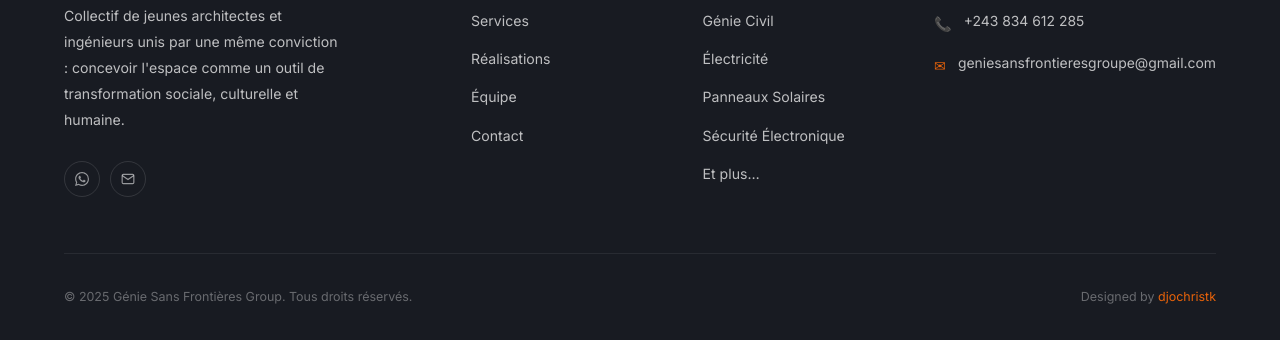
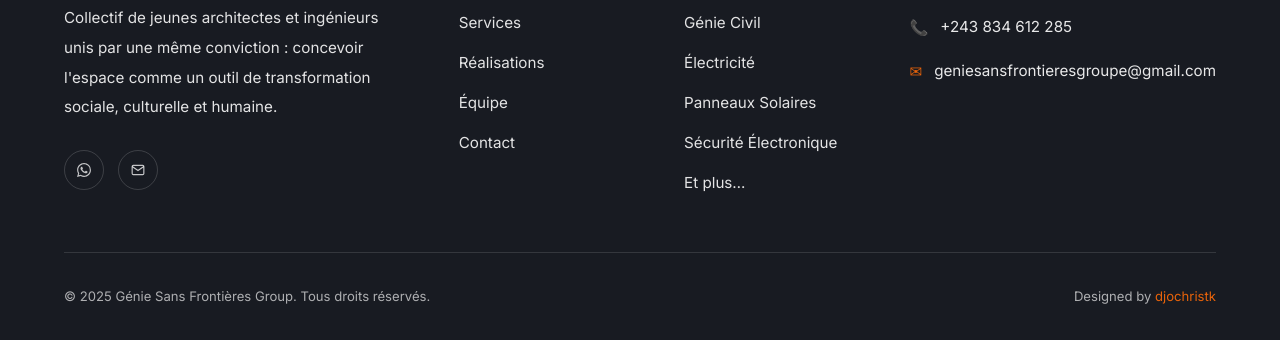
Before and after one commit to Djochrist/genie-sans-frontieres, a plain HTML site: page index.html in a window 1280 px wide. Shown: the part 9580-9920 px from the top of the page. Drawn offline with Linux system fonts and the light colour scheme.

Commit message:
Improve footer readability and mobile footer layout

```diff
--- a/css/style.css
+++ b/css/style.css
@@ -775,26 +775,40 @@ button { cursor: pointer; border: none; background: none; font-family: inherit;
    FOOTER — dark background, visible text
    ════════════════════════════════════════ */
 footer { background: var(--footer-bg); padding: 4.5rem 5% 2rem; position: relative; z-index: 1; }
-.footer__grid { max-width: 1400px; margin: 0 auto; display: grid; grid-template-columns: 2fr 1fr 1fr 1fr; gap: 3.5rem; padding-bottom: 3.5rem; border-bottom: 1px solid var(--footer-border); }
+.footer__grid { max-width: 1400px; margin: 0 auto; display: grid; grid-template-columns: 2fr 1fr 1fr 1fr; gap: 3.5rem; padding-bottom: 3.5rem; border-bottom: 1px solid rgba(255,255,255,0.12); }
 .footer__brand-logo { height: 52px; margin-bottom: 1.5rem; object-fit: contain; display: block; background: #fff; padding: 7px 12px; border-radius: 6px; }
-.footer__brand-desc { font-size: 0.88rem; line-height: 1.85; color: var(--footer-text); max-width: 280px; margin-bottom: 1.75rem; }
-.footer__socials { display: flex; gap: 0.65rem; }
-.footer__social { width: 36px; height: 36px; border: 1px solid rgba(255,255,255,0.12); border-radius: 50%; display: flex; align-items: center; justify-content: center; color: rgba(255,255,255,0.55); font-size: 0.82rem; transition: all var(--trans); text-decoration: none; }
-.footer__social:hover { background: var(--orange); border-color: var(--orange); color: var(--white); transform: translateY(-3px); }
-.footer__heading { font-family: var(--font-head); font-size: 0.68rem; font-weight: 700; letter-spacing: 0.18em; text-transform: uppercase; color: var(--orange); margin-bottom: 1.4rem; }
-.footer__links { list-style: none; display: flex; flex-direction: column; gap: 0.7rem; }
-.footer__links a { font-size: 0.88rem; color: var(--footer-text); transition: color var(--trans); }
+.footer__brand-desc { font-size: 0.95rem; line-height: 1.95; color: rgba(255,255,255,0.88); max-width: 320px; margin-bottom: 1.75rem; }
+.footer__socials { display: flex; gap: 0.85rem; }
+.footer__social { width: 40px; height: 40px; border: 1px solid rgba(255,255,255,0.16); border-radius: 50%; display: flex; align-items: center; justify-content: center; color: rgba(255,255,255,0.75); font-size: 0.92rem; transition: all var(--trans); text-decoration: none; }
+.footer__social:hover { background: rgba(255,255,255,0.12); border-color: rgba(255,255,255,0.22); color: var(--white); transform: translateY(-2px); }
+.footer__heading { font-family: var(--font-head); font-size: 0.72rem; font-weight: 700; letter-spacing: 0.18em; text-transform: uppercase; color: rgba(255,255,255,0.95); margin-bottom: 1.4rem; }
+.footer__links { list-style: none; display: flex; flex-direction: column; gap: 0.8rem; }
+.footer__links a { font-size: 0.95rem; color: rgba(255,255,255,0.88); transition: color var(--trans); }
 .footer__links a:hover { color: var(--white); }
 .footer__contact-item { display: flex; align-items: flex-start; gap: 0.75rem; margin-bottom: 1rem; }
-.footer__contact-icon { color: var(--orange); font-size: 0.88rem; margin-top: 2px; flex-shrink: 0; }
-.footer__contact-text { font-size: 0.87rem; color: var(--footer-text); line-height: 1.6; }
-.footer__contact-text a { color: var(--footer-text); transition: color var(--trans); }
+.footer__contact-icon { color: var(--orange); font-size: 0.95rem; margin-top: 2px; flex-shrink: 0; }
+.footer__contact-text { font-size: 0.95rem; color: rgba(255,255,255,0.9); line-height: 1.8; }
+.footer__contact-text a { color: rgba(255,255,255,0.9); transition: color var(--trans); }
 .footer__contact-text a:hover { color: var(--orange); }
 .footer__bottom { max-width: 1400px; margin: 2rem auto 0; display: flex; align-items: center; justify-content: space-between; flex-wrap: wrap; gap: 1rem; }
-.footer__copy { font-size: 0.78rem; color: rgba(255,255,255,0.35); }
-.footer__credit { font-size: 0.78rem; color: rgba(255,255,255,0.35); }
+.footer__copy { font-size: 0.82rem; color: rgba(255,255,255,0.65); }
+.footer__credit { font-size: 0.82rem; color: rgba(255,255,255,0.65); }
 .footer__credit a { color: var(--orange); transition: color var(--trans); }
 .footer__credit a:hover { color: var(--orange-2); }
+
+@media (max-width: 768px) {
+  .footer__grid { grid-template-columns: 1fr; gap: 2rem; }
+  .footer__brand-desc { max-width: 100%; }
+  .footer__socials { justify-content: flex-start; }
+  .footer__bottom { justify-content: center; text-align: center; }
+}
+
+@media (max-width: 480px) {
+  .footer__grid { gap: 1.5rem; }
+  .footer__brand-logo { height: 46px; }
+  .footer__links a { font-size: 0.92rem; }
+  .footer__contact-text { font-size: 0.92rem; }
+}
 
 /* ════════════════════════════════════════
    CONTACT PAGE
```
